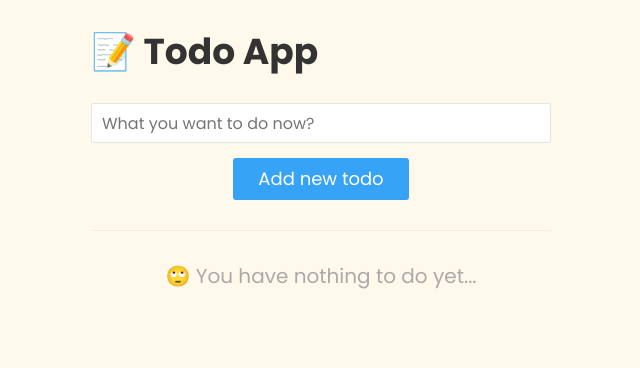
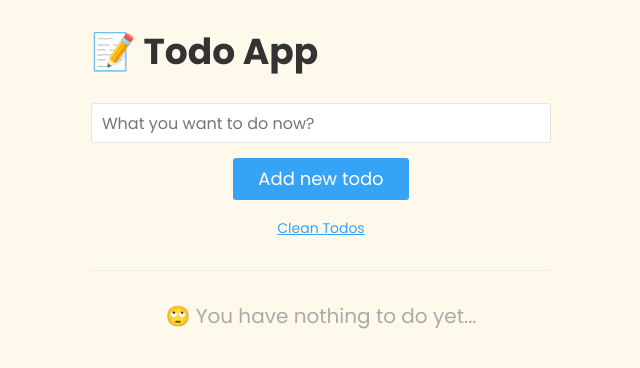
Before and after one commit to pedrobritto/todo-app, a React (Create React App) app: page / in a window 1280 px wide. Shown: the top 368 px of the page, without its empty margins (319-959 px from the left). Built offline with nearby package versions, Linux system fonts and the light colour scheme.

Commit message:
Add clean todos button (only localstorage)

```diff
--- a/src/components/TodoContainer/helpers.js
+++ b/src/components/TodoContainer/helpers.js
@@ -2,6 +2,10 @@ export const initTodoStore = () => {
   if (!localStorage.getItem("todos")) {
     localStorage.setItem("todos", JSON.stringify([]));
   }
+};
+
+export const cleanTodoStore = () => {
+  localStorage.setItem("todos", JSON.stringify([]));
 };
 
 export const getStoreTodos = () => {
--- a/src/components/TodoContainer/index.jsx
+++ b/src/components/TodoContainer/index.jsx
@@ -1,6 +1,6 @@
 import React, { useState } from "react";
 
-import { initTodoStore, getStoreTodos, setStoreTodos } from "./helpers";
+import { initTodoStore, cleanTodoStore, getStoreTodos, setStoreTodos } from "./helpers";
 
 import TodoInput from "components/TodoInput";
 import TodoList from "components/TodoList";
@@ -54,7 +54,12 @@ const TodoContainer = () => {
 
   return (
     <div className="TodoContainer">
-      <TodoInput handleInput={handleInput} inputValue={inputValue} handleSubmit={handleSubmit} />
+      <TodoInput
+        handleInput={handleInput}
+        inputValue={inputValue}
+        handleSubmit={handleSubmit}
+        resetTodos={cleanTodoStore}
+      />
       <TodoList todos={todos} handleRemoveItem={handleRemoveItem} />
     </div>
   );
--- a/src/components/TodoInput/index.jsx
+++ b/src/components/TodoInput/index.jsx
@@ -1,7 +1,7 @@
 import React from "react";
 
 const TodoInput = props => {
-  const { handleInput, inputValue, handleSubmit } = props;
+  const { handleInput, inputValue, handleSubmit, resetTodos } = props;
 
   return (
     <div className="TodoInput__container">
@@ -13,9 +13,18 @@ const TodoInput = props => {
           onChange={handleInput}
           placeholder="What you want to do now?"
         />
-        <button type="submit" className="TodoInput__button" onClick={handleSubmit}>
-          Add new todo
-        </button>
+
+        <div>
+          <button type="submit" className="TodoInput__button" onClick={handleSubmit}>
+            Add new todo
+          </button>
+        </div>
+
+        <div>
+          <button type="button" className="TodoInput__clean-button" onClick={resetTodos}>
+            Clean Todos
+          </button>
+        </div>
       </form>
     </div>
   );
--- a/src/components/UI/Checkbox/style.scss
+++ b/src/components/UI/Checkbox/style.scss
@@ -43,7 +43,7 @@ $color-primary: #36a3f7;
     border-radius: 2px;
     transition: 0.15s;
 
-    top: 2px;
+    top: 4px;
     left: 0;
   }
 
@@ -58,7 +58,7 @@ $color-primary: #36a3f7;
 
     display: inline-block;
     left: 4px;
-    top: 4px;
+    top: 6px;
     font-size: 1.1rem;
     cursor: pointer;
   }
--- a/src/index.css
+++ b/src/index.css
@@ -75,6 +75,24 @@ code {
   background-color: #3183c2;
 }
 
+.TodoInput__clean-button {
+  border: 0;
+  border-radius: 3px;
+
+  color: #36a3f7;
+  background-color: transparent;
+  font-size: 1.4rem;
+  font-family: inherit;
+  line-height: 1.2;
+
+  padding: 0;
+  transition: 0.2s;
+  cursor: pointer;
+
+  margin-top: 2rem;
+  text-decoration: underline;
+}
+
 .TodoList__container {
   margin-top: 2rem;
 }
```
